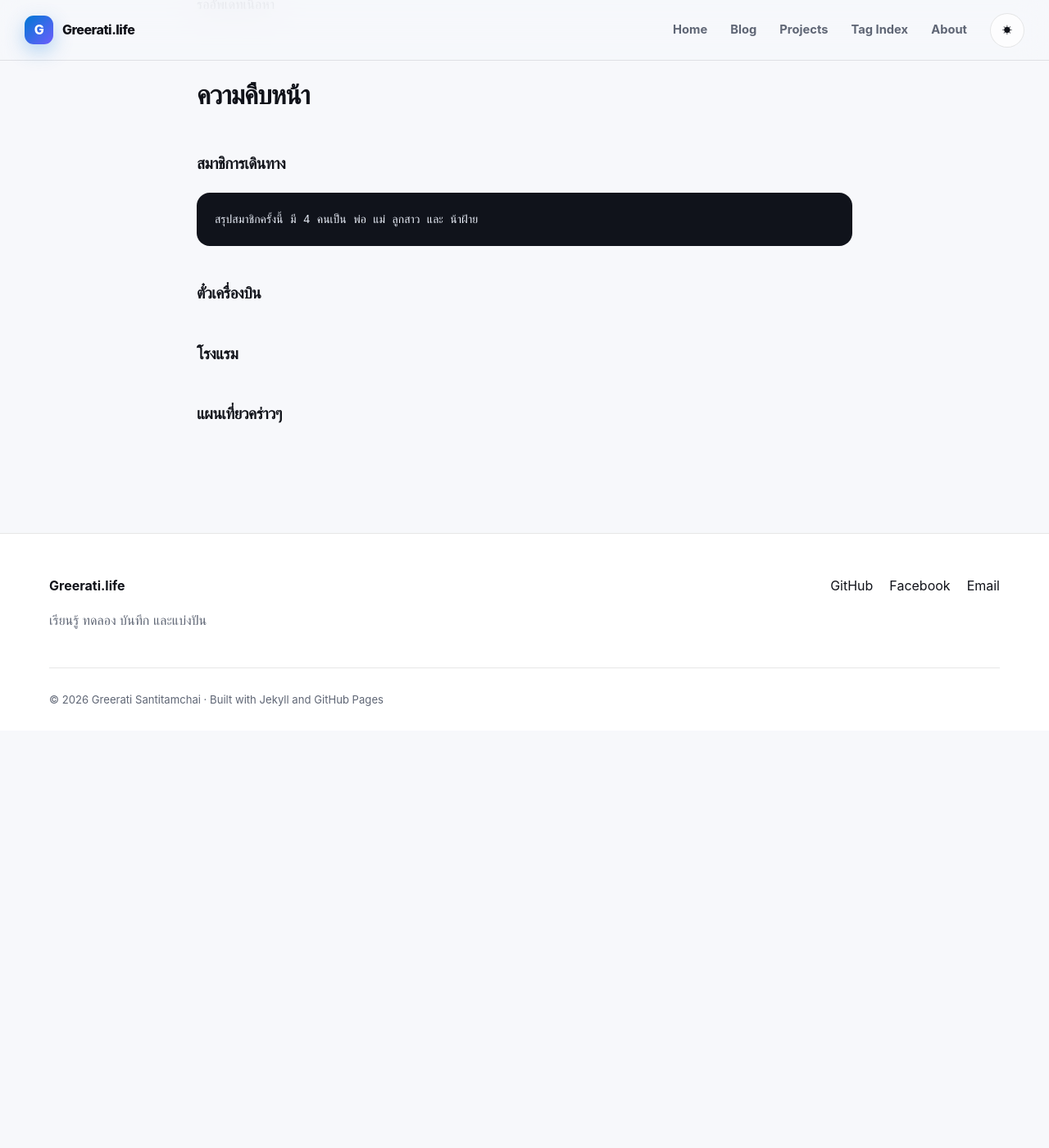
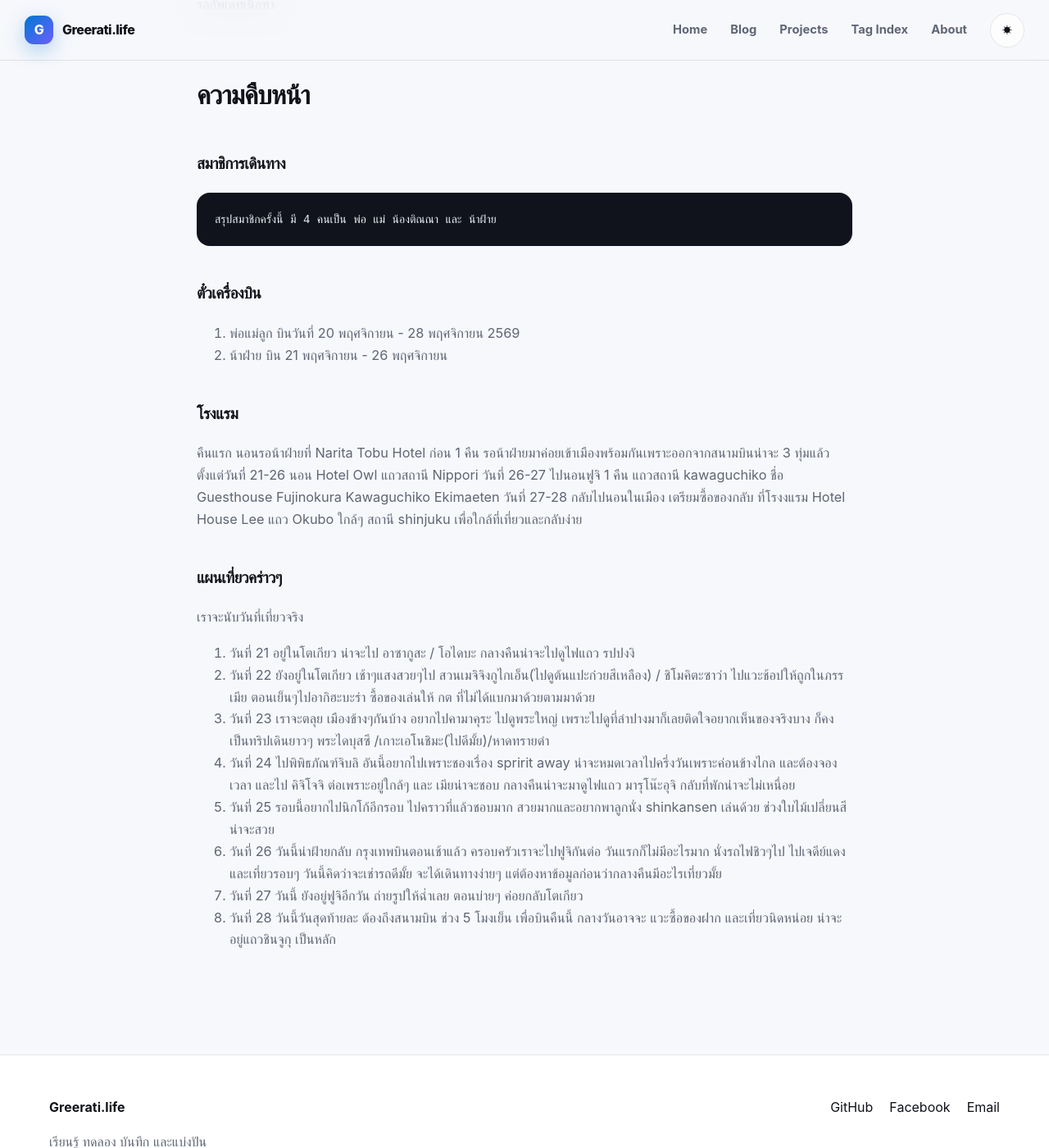
Before and after one commit to kakratua/kakratua.github.io, a Jekyll site: the page built from _posts/2026-08-25-tokyo-plan-update-aug.md, in a window 1280 px wide and 1400 px high, scrolled down 590 px. Shown: the whole window at 82% size. Built offline with Jekyll 4.4.1, drawn with Linux system fonts in a browser that asks for light colours; before the commit the page ends 1481 px from its top, so only the background shows below that.

Commit message:
Update 2026-08-25-tokyo-plan-update-aug.md

````diff
--- a/_posts/2026-08-25-tokyo-plan-update-aug.md
+++ b/_posts/2026-08-25-tokyo-plan-update-aug.md
@@ -12,11 +12,26 @@ reading_time: "อ่าน 2 นาที"
 ### สมาชิการเดินทาง
 
 ```
-สรุปสมาชิกครั้งนี้ มี 4 คนเป็น พ่อ แม่ ลูกสาว และ น้าฝ้าย
+สรุปสมาชิกครั้งนี้ มี 4 คนเป็น พ่อ แม่ น้องติณณา และ น้าฝ้าย
 ```
 
 ### ตั๋วเครื่องบิน
+1. พ่อแม่ลูก บินวันที่ 20 พฤศจิกายน - 28 พฤศจิกายน 2569
+2. น้าฝ่าย บิน 21 พฤศจิกายน - 26 พฤศจิกายน
 
 ### โรงแรม
+คืนแรก นอนรอน้าฝ่ายที่ Narita Tobu Hotel ก่อน 1 คืน รอน้าฝ่ายมาค่อยเข้าเมืองพร้อมกันเพราะออกจากสนามบินน่าจะ 3 ทุ่มแล้ว
+ตั้งแต่วันที่ 21-26 นอน Hotel Owl แถวสถานี Nippori
+วันที่ 26-27 ไปนอนฟูจิ 1 คืน แถวสถานี kawaguchiko ชื่อ Guesthouse Fujinokura Kawaguchiko Ekimaeten
+วันที่ 27-28 กลับไปนอนในเมือง เตรียมซื้อของกลับ ที่โรงงแรม Hotel House Lee แถว Okubo ใกล้ๆ สถานี shinjuku เพื่อใกล้ที่เที่ยวและกลับง่าย
 
 ### แผนเที่ยวคร่าวๆ
+เราจะนับวันที่เที่ยวจริง
+1. วันที่ 21 อยู่ในโตเกียว น่าจะไป อาซากูสะ / โอไดบะ  กลางคืนน่าจะไปดูไฟแถว รปปงงิ
+2. วันที่ 22 ยังอยู่ในโตเกียว เช้าๆแสงสวยๆไป สวนเมจิจิงกูไกเอ็น(ไปดูต้นแปะก๋วยสีเหลือง) / ชิโมคิตะซาว่า ไปแวะช้อปให้ถูกในภรรเมีย ตอนเย็นๆไปอากิฮะบะร่า ซื้อของเล่นให้ กต ที่ไม่ได้แบกมาด้วยตามมาด้วย
+3. วันที่ 23 เราจะตลุย เมืองข้างๆกันบ้าง อยากไปคามาคุระ ไปดูพระใหญ่ เพราะไปดูที่ลำปางมาก็เลยติดใจอยากเห็นของจริงบาง ก็คงเป็นทริปเดินยาวๆ พระไดบุสซึ /เกาะเอโนชิมะ(ไปดีมั้ย)/หาดทรายดำ
+4. วันที่ 24 ไปพิพิธภัณฑ์จิบลิ อันนี้อยากไปเพราะชองเรื่อง spririt away น่าจะหมดเวลาไปครึ่งวันเพราะค่อนข้างไกล และต้องจองเวลา และไป คิจิโจจิ ต่อเพราะอยู่ใกล้ๆ และ เมียน่าจะชอบ กลางคืนน่าจะมาดูไฟแถว มารุโน๊ะอุจิ กลับที่พักน่าจะไม่เหนื่อย
+5. วันที่ 25 รอบนี้อยากไปนิกโก้อีกรอบ ไปคราวที่แล้วชอบมาก สวยมากและอยากพาลูกนั่ง shinkansen เล่นด้วย ช่วงใบไม้เปลี่ยนสีน่าจะสวย
+6. วันที่ 26 วันนี้น่าฝ้ายกลับ กรุงเทพบินตอนเช้าแล้ว ครอบครัวเราจะไปฟูจิกันต่อ วันแรกก็ไม่มีอะไรมาก นั่งรถไฟชิวๆไป ไปเจดีย์แดง และเที่ยวรอบๆ วันนี้คิดว่าจะเช่ารถดีมั้ย จะได้เดินทางง่ายๆ แต่ต้องหาข้อมูลก่อนว่ากลางคืนมีอะไรเที่ยวมั้ย
+7. วันที่ 27 วันนี้ ยังอยู่ฟูจิอีกวัน ถ่ายรูปให้ฉ่ำเลย ตอนบ่ายๆ ค่อยกลับโตเกียว
+8. วันที่ 28 วันนี้วันสุดท้ายละ ต้องถึงสนามบิน ช่วง 5 โมงเย็น เพื่อบินคืนนี้ กลางวันอาจจะ แวะซื้อของฝาก และเที่ยวนิดหน่อย น่าจะอยู่แถวชินจูกุ เป็นหลัก
````
